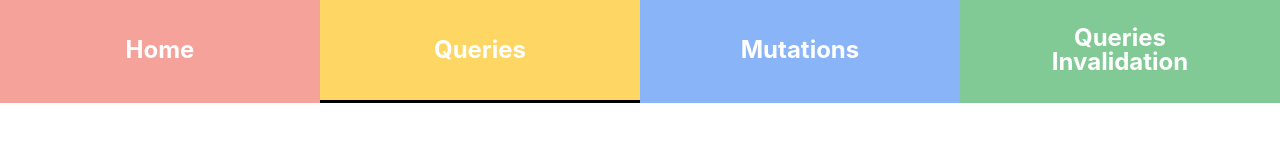
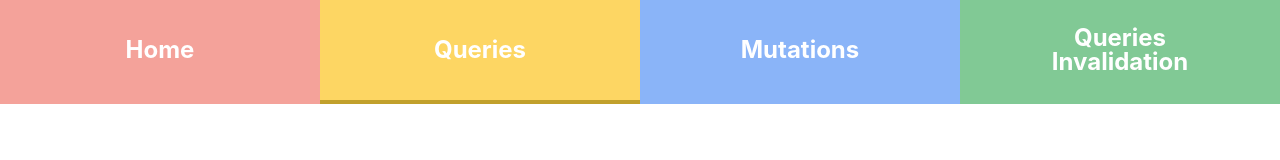
Before and after one commit to jaehvvan/react-query-seminar, a React (Create React App) app: page /queries in a window 1280 px wide. Shown: the top 160 px of the page. Built offline with nearby package versions, Linux system fonts and the light colour scheme.

Commit message:
[style] 네비게이션 activated 컬러 변경

```diff
--- a/src/styles/navigation.css
+++ b/src/styles/navigation.css
@@ -22,7 +22,7 @@
   font-weight: 700;
   color: white;
   text-align: center;
-  border-bottom: 3px solid transparent;
+  border-bottom: 4px solid transparent;
 }
 
 .Navigation__navLink.home {
@@ -41,8 +41,16 @@
   background-color: rgb(129, 201, 149);
 }
 
-.Navigation__navLink.activated {
-  border-bottom: 3px solid black;
+.Navigation__navLink.queries.activated {
+  border-color: rgb(193, 160, 44);
+}
+
+.Navigation__navLink.mutations.activated {
+  border-color: rgb(81, 128, 191);
+}
+
+.Navigation__navLink.queries-invalidation.activated {
+  border-color: rgb(76, 147, 98);
 }
 
 .Navigation__navLink:hover {
```
